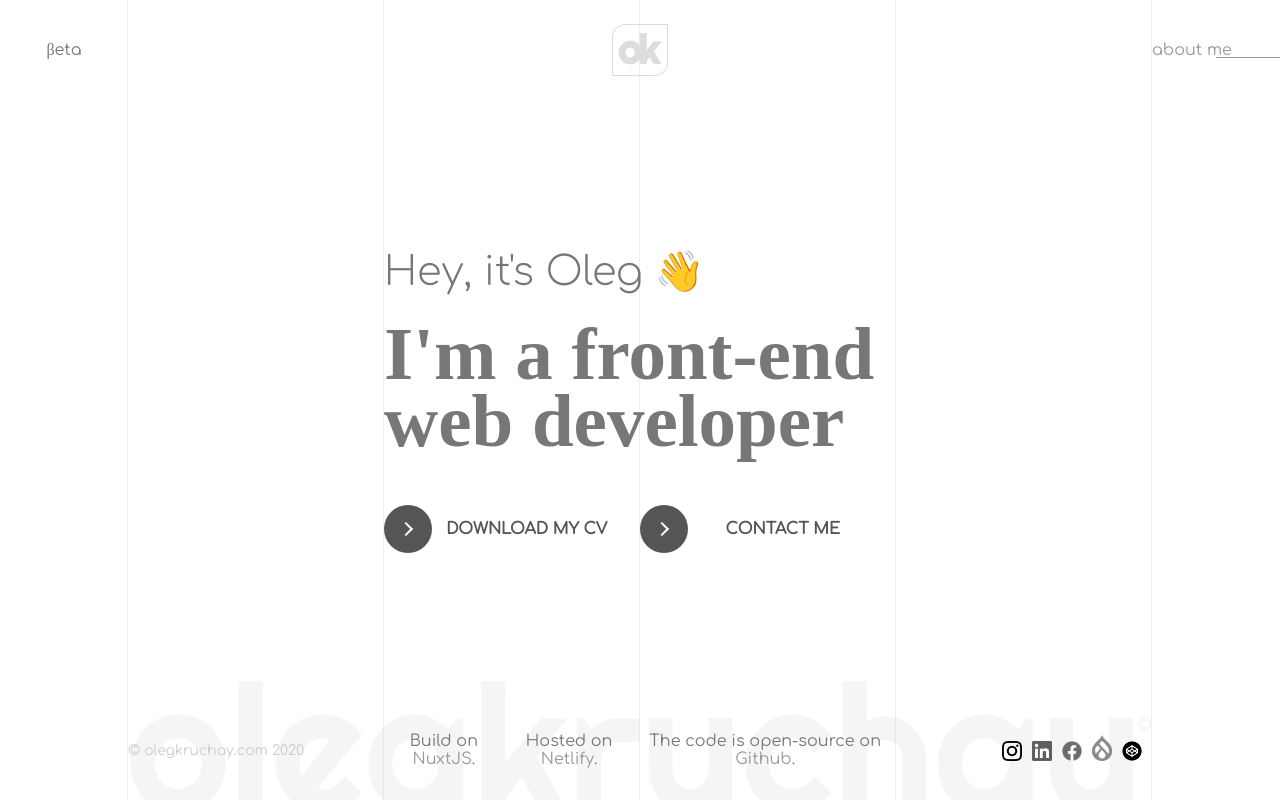
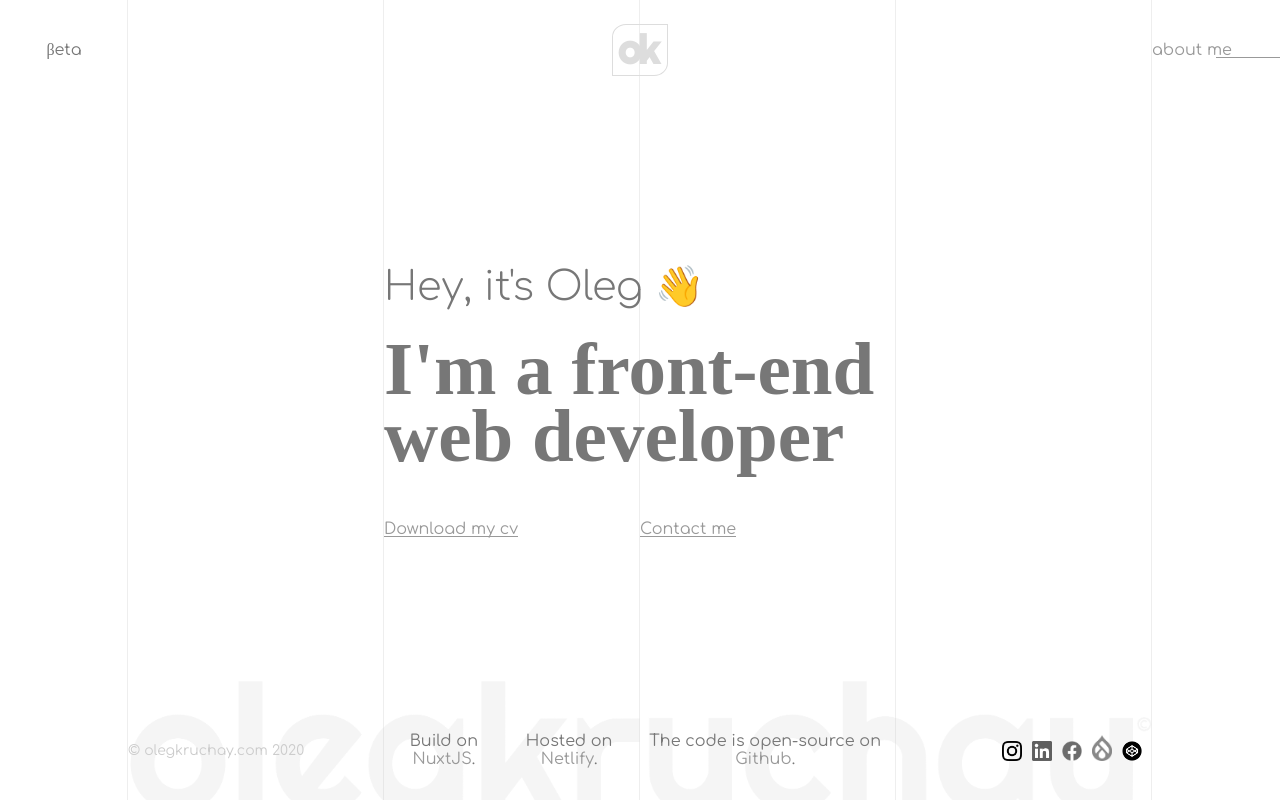
Before and after one commit to kruchai/olegkruchay-vue, a Nuxt app: page / in a window 1280 px wide. Built offline with nearby package versions, Linux system fonts and the light colour scheme; a web font is replaced by a local one.

Commit message:
v0.5: Rewriting the styles and animations of the Main CTA's.

```diff
--- a/assets/styles/styles.scss
+++ b/assets/styles/styles.scss
@@ -421,107 +421,167 @@ a {
   }
 }
 
+// Rewriting
 $white: #fff;
 $black: #555;
 
-@mixin transition($property: all, $duration: 0.45s, $ease: cubic-bezier(0.65,0,.076,1)) {
-  transition: $property $duration $ease;
-}
-
-.cta {
+.v-cta {
   position: relative;
-  display: inline-block;
   cursor: pointer;
   outline: none;
   border: 0;
-  vertical-align: middle;
   text-decoration: none;
   background: transparent;
   padding: 0;
-  font-family: inherit;
   font-size: 1rem;
-  width: 16rem;
-  height: auto;
+  display: inline-block;
+  width: 100%;
+  max-width: 270px;
 
   &:before {
     content: none;
   }
 
+  // hover
   &:hover {
     &:after {
       content: none;
     }
 
     .circle {
-      width: 100%;
-      background: #F08080;
+      &:before {
+        width: 100%;
+        background-color: #F08080;
+      }
 
+      .button-text {
+        color: #ffffff;
+      }
+    }
+
+    .icon-wrapper {
       .icon {
-        &.arrow {
-          background: $white;
-          transform: translate(1rem, 0) rotate(90deg);
+        &.download {
+          transform: translateX(10px) rotate(90deg);
+
+          &:before {
+            left: calc(50% + 4px);
+          }
+          &:after {
+            background-color: #fff;
+            width: 20px;
+          }
+        }
+
+        &.letter {
+          transform: translateX(10px) rotate(90deg);
+
+          &:before {
+            left: calc(50% - 6px);
+            width: 11px;
+            height: 11px;
+          }
+          &:after {
+            background-color: transparent;
+            border-color: #fff;
+            //left: calc(50% + 4px);
+          }
         }
       }
     }
-    .button-text {
-      color: $white;
+  }
+
+  // static
+  .circle {
+    //border: 1px solid #F08080;
+    height: 48px;
+    position: relative;
+    display: flex;
+
+    &:before {
+      content: '';
+      position: absolute;
+      left: 0;
+      top: 0;
+      border-radius: 26px;
+      width: 48px;
+      height: 48px;
+      background-color: #555555;
+      transition: all 0.5s cubic-bezier(0.65,0,.076,1);
     }
   }
 
-  .circle {
-    @include transition(all, 0.45s, cubic-bezier(0.65,0,.076,1));
+  .icon-wrapper {
     position: relative;
-    display: block;
-    margin: 0;
-    width: 3rem;
-    height: 3rem;
-    background: $black;
-    background-position: 100%;
-    border-radius: 1.625rem;
 
     .icon {
-      @include transition(all, 0.45s, cubic-bezier(0.65,0,.076,1));
-      position: absolute;
-      top: 0;
-      bottom: 0;
-      margin: auto;
-      background: $white;
+      position: relative;
+      min-width: 48px;
+      height: 48px;
+      display: inline-block;
 
-      &.arrow {
-        @include transition(all, 0.45s, cubic-bezier(0.65,0,.076,1));
-        left: 0.625rem;
-        width: 1.125rem;
-        height: 0.125rem;
-        background: none;
+      &:before {
+        content: '';
+        position: absolute;
+        top: 50%;
+        left: calc(50% - 2px);
+        width: 10px;
+        height: 10px;
+        border-top: 2px solid #fff;
+        border-right: 2px solid #fff;
+        transform: translate(-50%, -50%) rotate(45deg);
+      }
 
-        &::before {
+      &.download {
+        transition: all 0.5s cubic-bezier(0.65,0,.076,1);
+
+        &:before {
+          transition: all 0.2s ease-in;
+        }
+        &:after {
+          content: '';
           position: absolute;
+          width: 10px;
+          height: 2px;
+          background-color: transparent;
+          top: 50%;
+          left: 50%;
+          transform: translate(-50%, -50%);
+          transition: width 0.2s ease-in-out;
+        }
+      }
+      &.letter {
+        transition: all 0.5s cubic-bezier(0.65,0,.076,1);
+
+        &:before {
+          transition: all 0.2s ease-in;
+        }
+        &:after {
           content: '';
-          top: -0.25rem;
-          right: 0.0625rem;
-          width: 0.625rem;
-          height: 0.625rem;
-          border-top: 0.125rem solid #fff;
-          border-right: 0.125rem solid #fff;
-          transform: rotate(45deg);
+          position: absolute;
+          top: 50%;
+          width: 15px;
+          height: 20px;
+          border: 2px solid transparent;
+          left: 50%;
+          transform: translate(-50%, -50%);
+          transition: border 0.2s ease-in-out;
         }
       }
     }
   }
 
   .button-text {
-    @include transition(all, 0.45s, cubic-bezier(0.65,0,.076,1));
-    position: absolute;
-    top: 0;
-    left: 0;
-    right: 0;
-    bottom: 0;
-    padding: 0.75rem 0;
-    margin: 0 0 0 1.85rem;
+    position: relative;
+    display: inline-block;
+    margin-left: 10px;
+    padding: 0 48px 0 0;
     color: $black;
     font-weight: 700;
-    line-height: 1.6;
+    line-height: 48px;
     text-align: center;
     text-transform: uppercase;
+    width: 100%;
+    transition: all 0.5s cubic-bezier(0.65,0,.076,1);
   }
 }
```
